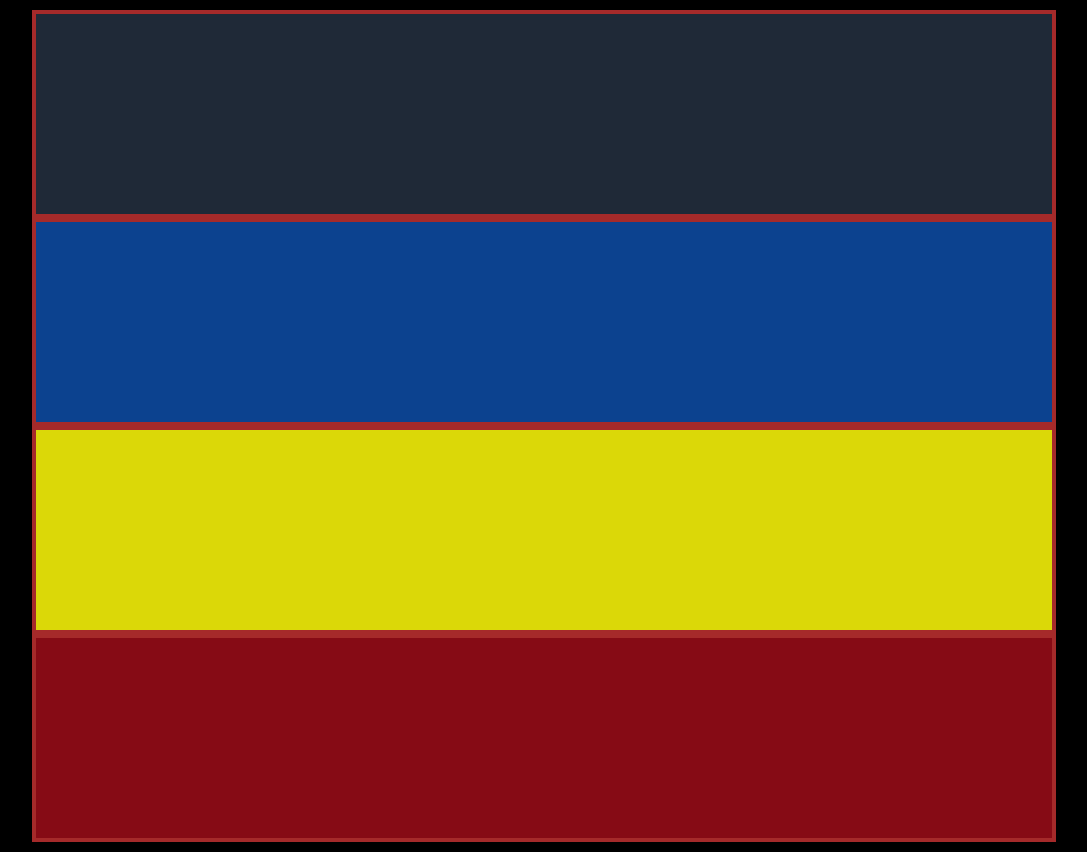
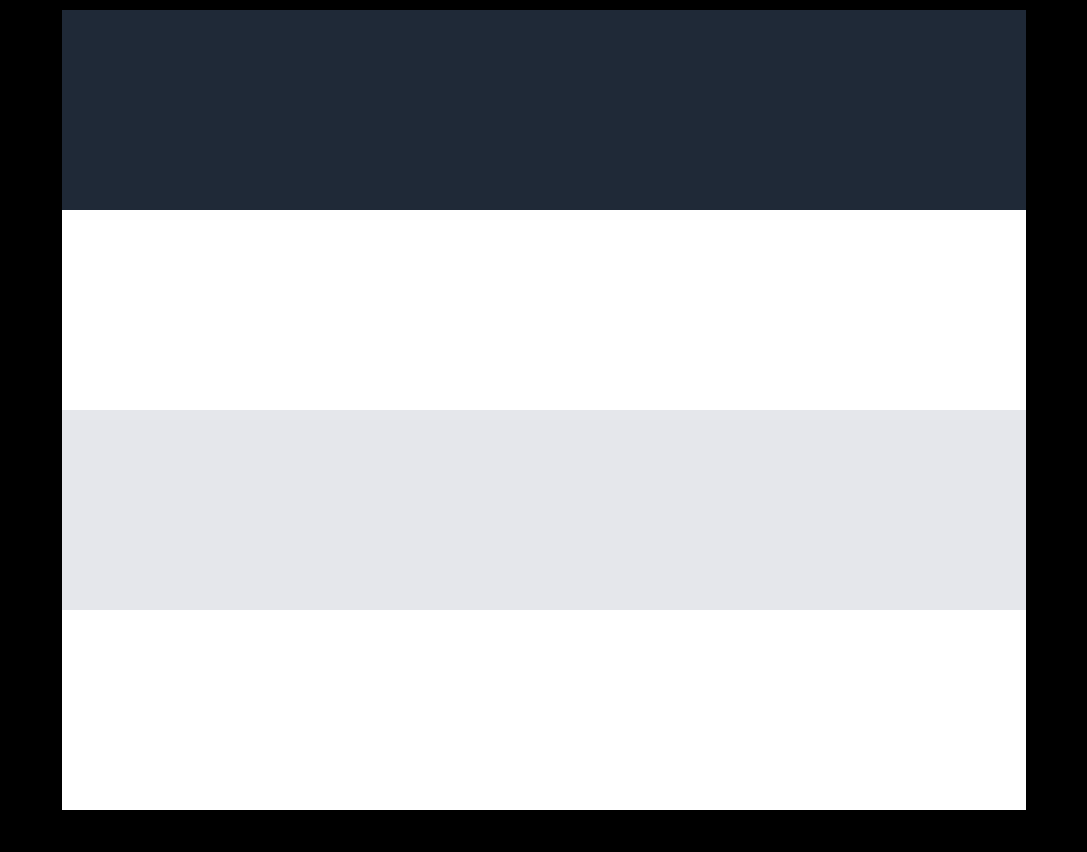
Before and after one commit to gr3yj0rd1/Project-Landing-Page, a website: page index.html in a window 1280 px wide. Shown: the whole page, without its empty margins (96-1183 px from the left). After the commit the page ends 820 px from the top, so only its background shows below. Drawn offline with Linux system fonts and the light colour scheme.

Commit message:
fix: add color and remove borders

```diff
--- a/style.css
+++ b/style.css
@@ -2,12 +2,11 @@ body {
     background-color: black;
 }
 .flex-container {
-    margin: 10px 120px;
+    margin: 10px 150px;
 }
 
 .flex-container div {
-    background: peachpuff;
-    border: 4px solid brown;
+    background: white;
     height: 200px;
   }
 .flex-container .hero {
@@ -15,13 +14,13 @@ body {
 }
 
 .flex-container .two {
-    background-color: #0c428f;
+
 }
 
 .flex-container .three {
-    background-color: #dbd808;
+    background-color: #e5e7eb;
 }
 
 .flex-container .four {
-    background-color: #860b15;
+
 }
```
Also changed, not shown: index.html (+1 -3 lines).
